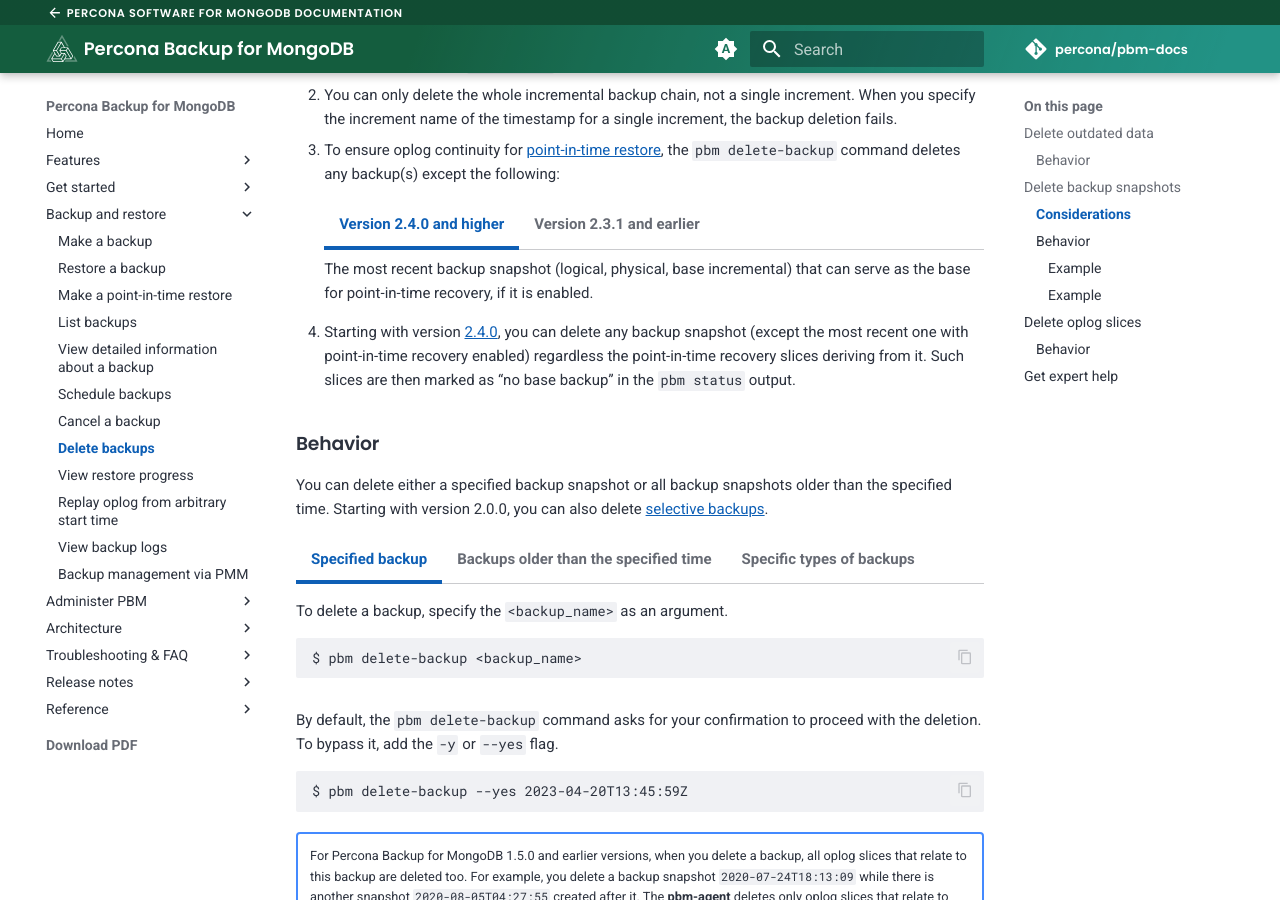
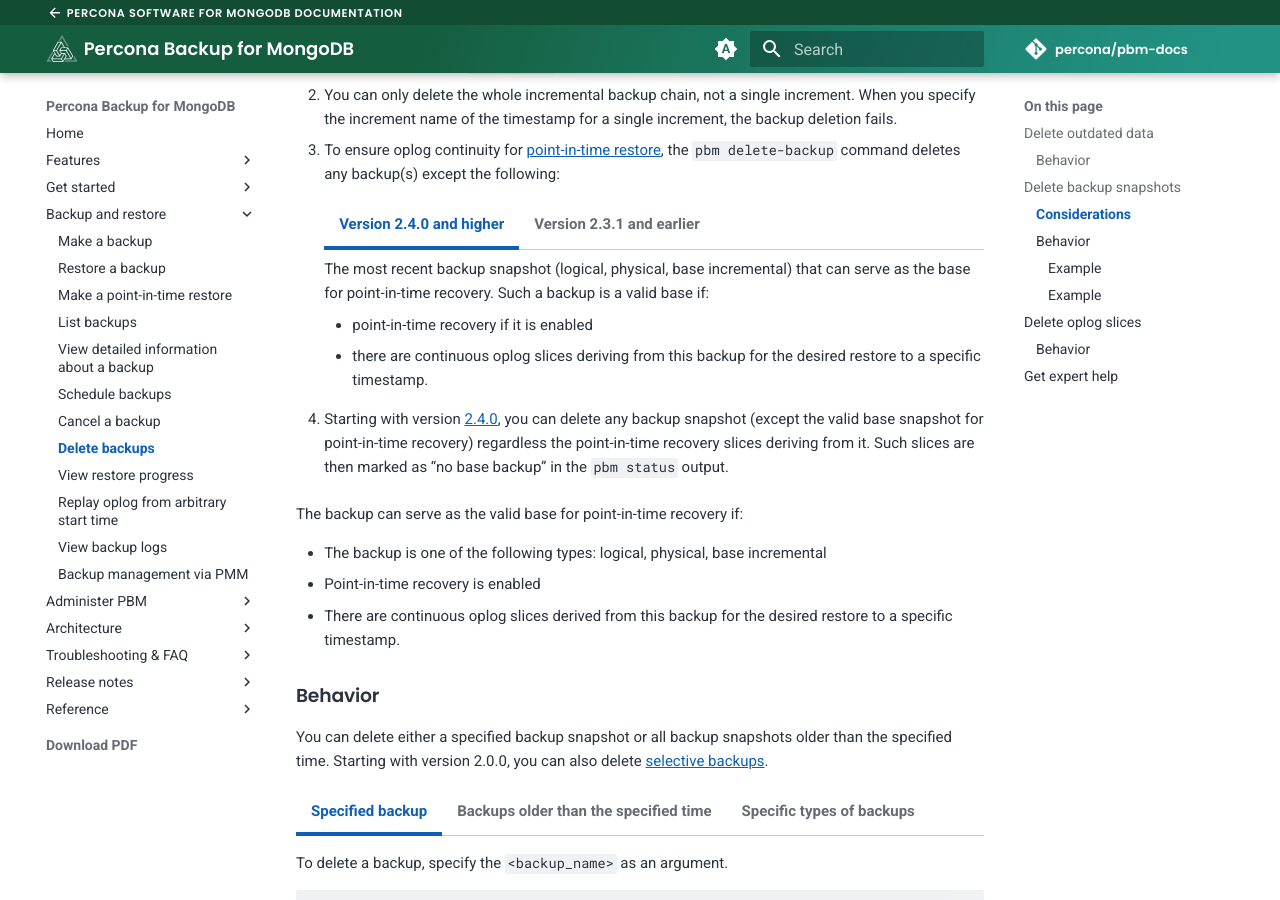
Before and after one commit to percona/pbm-docs, an MkDocs documentation site: the page built from docs/usage/delete-backup.md, in a window 1280 px wide and 900 px high, scrolled down 2296 px. Built offline with MkDocs 1.6.1 and Material for MkDocs 9.7.7, drawn with Linux system fonts in a browser that asks for light colours; nearby versions of some CDN libraries; comment, search, counter and statistics services are not loaded.

Commit message:
PBM-1385 Added explabation about valid base backup for PITR
modified:   docs/usage/delete-backup.md

```diff
--- a/docs/usage/delete-backup.md
+++ b/docs/usage/delete-backup.md
@@ -101,7 +101,10 @@
 
     === "Version 2.4.0 and higher"
 
-        The most recent backup snapshot (logical, physical, base incremental) that can serve as the base for point-in-time recovery, if it is enabled.
+        The most recent backup snapshot (logical, physical, base incremental) that can serve as the base for point-in-time recovery. Such a backup is a valid base if:
+
+        * point-in-time recovery if it is enabled
+        * there are continuous oplog slices deriving from this backup for the desired restore to a specific timestamp.
 
 
     === "Version 2.3.1 and earlier"
@@ -127,7 +130,13 @@
         - `2022-10-05T14:13:50Z` because it is the base for recovery to any point in time from the PITR time range `2022-10-05T14:13:56Z - 2022-10-05T18:52:21Z`
         - `2022-10-07T14:57:17Z` because PITR is enabled and there are no oplog slices following it yet.
 
-4. Starting with version [2.4.0](../release-notes/2.4.0.md), you can delete any backup snapshot (except the most recent one with point-in-time recovery enabled) regardless the point-in-time recovery slices deriving from it. Such slices are then marked as "no base backup" in the `pbm status` output.
+4. Starting with version [2.4.0](../release-notes/2.4.0.md), you can delete any backup snapshot (except the valid base snapshot for point-in-time recovery) regardless the point-in-time recovery slices deriving from it. Such slices are then marked as "no base backup" in the `pbm status` output.
+
+   The backup can serve as the valid base for point-in-time recovery if:
+
+   * The backup is one of the following types: logical, physical, base incremental
+   * Point-in-time recovery is enabled
+   * There are continuous oplog slices derived from this backup for the desired restore to a specific timestamp.
 
 
 ### Behavior
```
